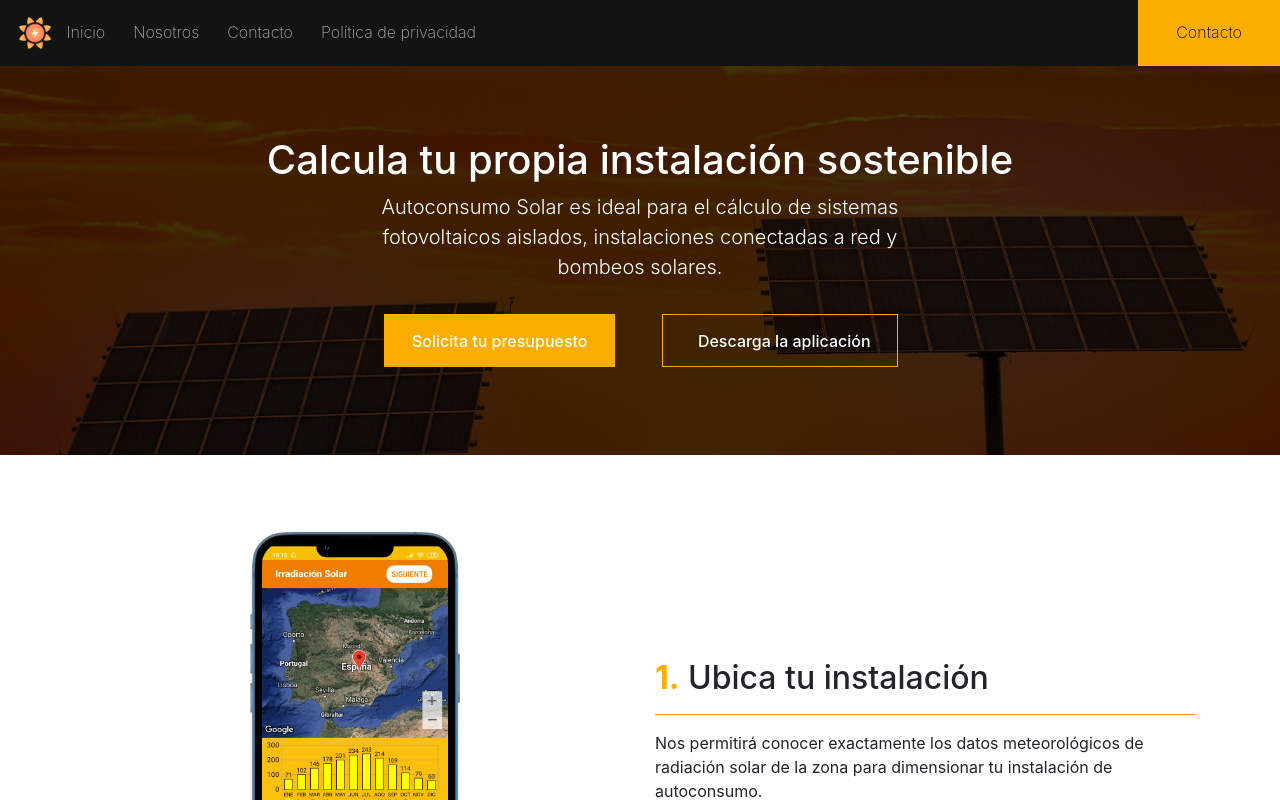
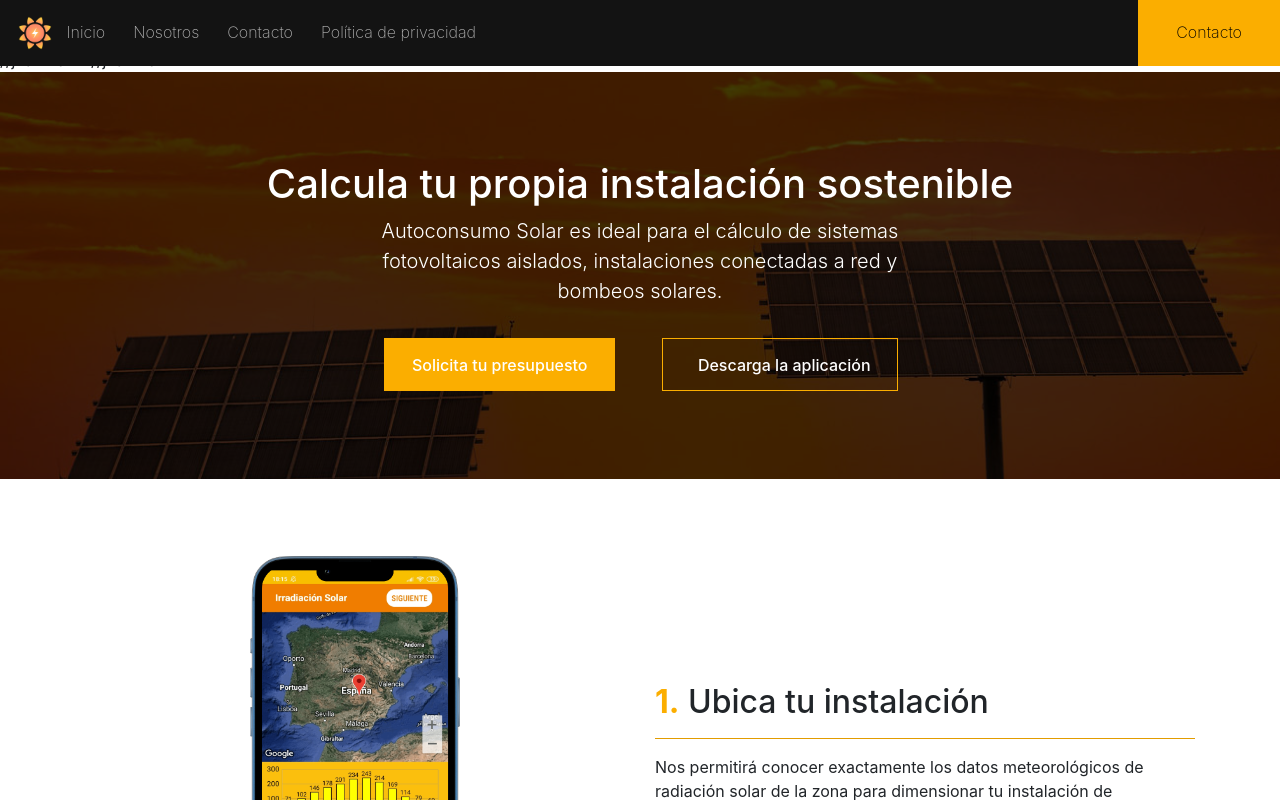
Before and after one commit to Aikideveloper/solar-web-app, a Next.js app: page /about in a window 1280 px wide. Shown: the top 800 px of the page. Built offline with nearby package versions, Linux system fonts and the light colour scheme.

Commit message:
Update about.js

```diff
--- a/pages/about.js
+++ b/pages/about.js
@@ -9,11 +9,13 @@ const about = () => {
 
   return (
     <div id="AboutPage" className="pt-5">
+    //juanma-ini
       <Head>
         <title>Solar | Instalación de placas solares | Autoconsumo Solar</title>
         <meta name="description" content="Solar: Instalar placas solares en tu vivienda y solicita las subvenciones. Ahorro de un 50% en la instalación ¡Infórmate sin compromiso! - Autoconsumo Solar" />
         <link rel="icon" href="/img/logo_nav.png" />
       </Head>
+    //juanma-fin
 
       <div className="jumbotron jumbotron-fluid mb-0">
         <div className="container p-4">
```
